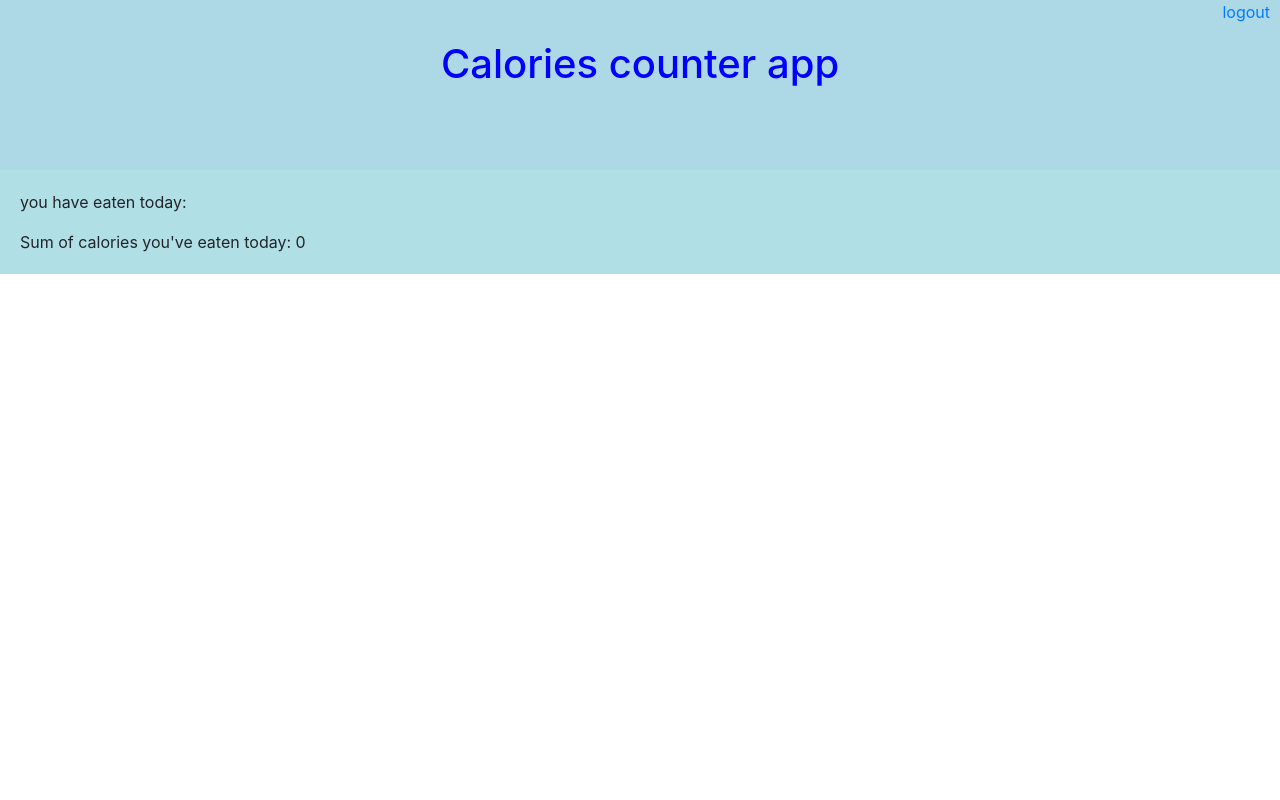
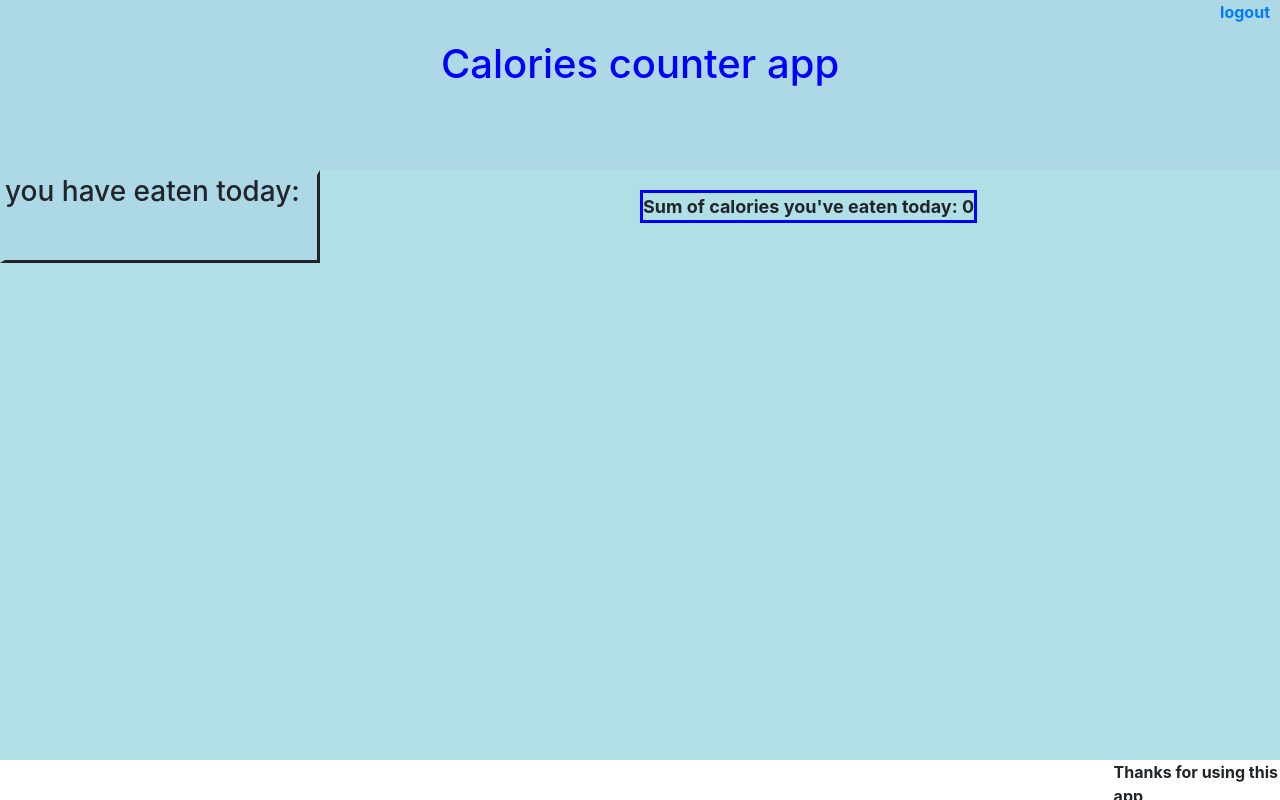
Before and after one commit to jakubmichalik98-98/CaloriesCounter, a Django app: page /calories/ in a window 1280 px wide. Run offline with Django 3.2, Linux system fonts and the light colour scheme; data comes from the database, SQL or seed files in the repository; both versions use the stored data as it was after the commit; some libraries are stand-ins or nearby versions.

Commit message:
frontend more update

```diff
--- a/CaloriesCounter/calories/templates/calories/index.html
+++ b/CaloriesCounter/calories/templates/calories/index.html
@@ -3,8 +3,16 @@
 
 {% block title %}Index{% endblock %}
 {% block content %}
-<div>{{user.username}} you have eaten today:</div>
-<div>
+<div class="sum">
+<p class="text-sum"><b>Sum of calories you've eaten today:
+     {{kcal_sum}}</b></p>
+</div>
+<div class="list-container">
+<h3>{{user.username}} you have eaten today:</h3>
+
+
+
+<div class="eaten-list">
     <ul>
     {% for meal in meal_list %}
     <li>
@@ -16,11 +24,8 @@
         {% endfor %}
     </ul>
 </div>
-<div>
-    Sum of calories you've eaten today:
-    {{kcal_sum}}
 </div>
 
 {% endblock %}
 
-{% block logout %}<p><a href="{% url 'logout' %}">logout</a></p>{% endblock %}
+{% block logout %}<p class="font-weight-bold"><a href="{% url 'logout' %}">logout</a></p>{% endblock %}
--- a/CaloriesCounter/calories/templates/calories/name.html
+++ b/CaloriesCounter/calories/templates/calories/name.html
@@ -20,4 +20,4 @@
 
 </div>
 {% endblock %}
-{% block logout %}<p><a href="{% url 'logout' %}">logout</a></p>{% endblock %}
+{% block logout %}<p class="font-weight-bold"><a href="{% url 'logout' %}">logout</a></p>{% endblock %}
--- a/CaloriesCounter/diets/templates/diets/chart.html
+++ b/CaloriesCounter/diets/templates/diets/chart.html
@@ -67,5 +67,8 @@
     });
 
   </script>
+<div class="footer">
+    <p><b>Thanks for using this app</b></p>
+</div>
 </body>
 </html>
--- a/CaloriesCounter/users/static/users/style.css
+++ b/CaloriesCounter/users/static/users/style.css
@@ -1,9 +1,7 @@
 .body{
 background-color:powderblue;
-height:100%;
 }
 .main{
-background-color:powderblue;
 width:100%;
 padding-left: 20px;
 padding-top: 20px;
@@ -20,3 +18,42 @@ align-items: flex-end;
 .html{
 height:100%;
 }
+.col-sm{
+border-style:solid;
+}
+.footer{
+height:40px;
+padding-left:87%;
+padding-bottom:5px;
+width:100%;
+background-color:white;
+font-color:black;
+bottom:0;
+position:fixed;
+}
+.sum{
+display:flex;
+justify-content: center;
+align-items: start;
+font-size: large;
+position:absolute;
+left:50%;
+}
+.text-sum{
+border-style:solid;
+border-color:blue;
+}
+.eaten-list{
+padding-bottom:15px;
+}
+.list-container{
+width:25%;
+background-color:lightblue;
+border-style:solid;
+border-top: 5px solid lightblue;
+border-left: 5px solid lightblue;
+position:absolute;
+left:0;
+top:170px;
+padding-bottom:20px;
+}
--- a/CaloriesCounter/users/templates/base.html
+++ b/CaloriesCounter/users/templates/base.html
@@ -8,8 +8,8 @@
     <link rel="stylesheet" type="text/css" href="{% static 'users/style.css' %}">
 
 </head>
-<body>
-<div style="background-color:lightblue; padding-right:10px" class="d-flex justify-content-end">
+<body class="body">
+<div style="background-color:lightblue; padding-right:10px;, height:20px;" class="d-flex justify-content-end">
     {% block logout %}{% endblock %}
 </div>
 <div style="background-color:lightblue; height:130px;" class="d-flex justify-content-center">
@@ -35,5 +35,8 @@
         integrity="sha384-JjSmVgyd0p3pXB1rRibZUAYoIIy6OrQ6VrjIEaFf/nJGzIxFDsf4x0xIM+B07jRM"
         crossorigin="anonymous"></script>
 </div>
+<div class="footer">
+    <p><b>Thanks for using this app</b></p>
+</div>
 </body>
 </html>
```
Also changed, not shown: CaloriesCounter/diets/templates/diets/advanced.html (+24 -21 lines), CaloriesCounter/db.sqlite3.
